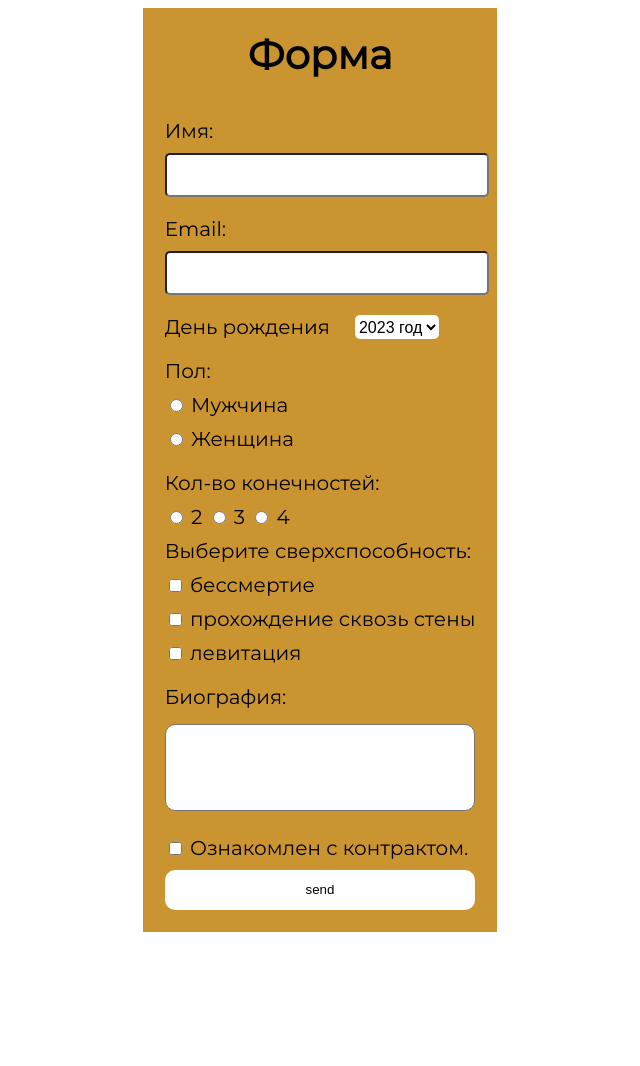
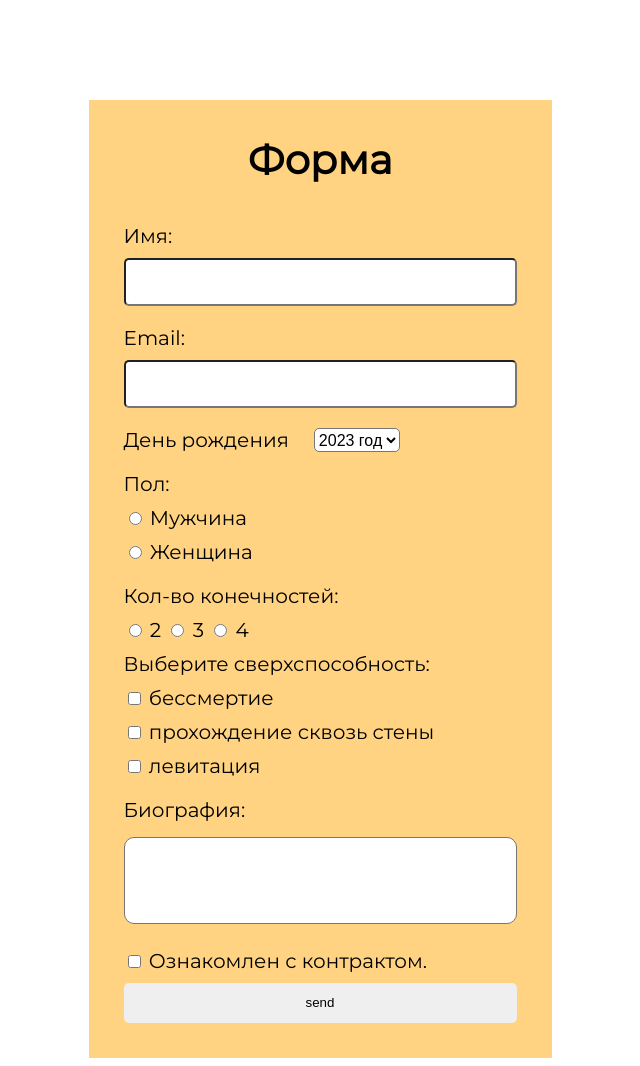
Before and after one commit to mavlyukaev/ssh5, a PHP site: page / in a window 1280 px wide. Shown: the whole page, without its empty margins (320-960 px from the left). Before the commit the page ends 932 px from the top, so only its background shows below. Run offline with PHP 8.4, Linux system fonts and the light colour scheme.

Commit message:
Update style.css

```diff
--- a/style.css
+++ b/style.css
@@ -3,18 +3,18 @@ body {
     justify-content: center;
     align-items: center;
     flex-direction: column;
-    min-height: 98vh;
-    background: white;
+    min-height: 90vh;
     font-family: Montserrat;
-    font-size: 20px;
+    font-size: 15px;
+    margin-top: 100px;
 }
 
 form {
+    font-size: 20px;
     display: flex;
     flex-direction: column;
-    padding: 22px;
-    color: black;
-    background-color: rgb(202, 148, 48);
+    padding: 35px;
+    background: rgb(255, 211, 130);
 }
 
 .form-item {
@@ -26,11 +26,11 @@ form {
 }
 
 .line {
-  width: 100%;
+  width: 375px;
   height: 30px;
   font-size: 16px;
   border-radius: 5px;
-  padding: 5px;
+  padding: 7px;
   display: block;
 }
 
@@ -98,29 +98,31 @@ textarea {
     width: 100%;
     height: 40px;
     border: 0px;
-    border-radius: 10px;
-    background-color: white;
+    border-radius: 5px;
 }
 
 select {
     color: black;
     background: white;
     border-radius: 5px;
-    border: 0px;
     font-size: 16px;
 }
 
-.center {
-    text-align: center;
+.error {
+    color: red;
 }
 
-.error {
-    color: rgb(255, 68, 68);
+.msg {
+    margin-bottom: 10px;
+    font-size: 15px;
+    color: rgb(231, 130, 130);
 }
 
-#messages {
-    text-align: center;
+.good {
+    font-size: 25px;
+    margin-bottom: 20px;
 }
+
 
 .login {
     color: green;
@@ -135,7 +137,7 @@ select {
     right: 0px;
     padding: 10px;
     font-size: 20px;
-    background-color: rgb(202, 148, 48);
+    background: rgba(0, 0, 0, 0.8);
 }
 
 #header p {
```
